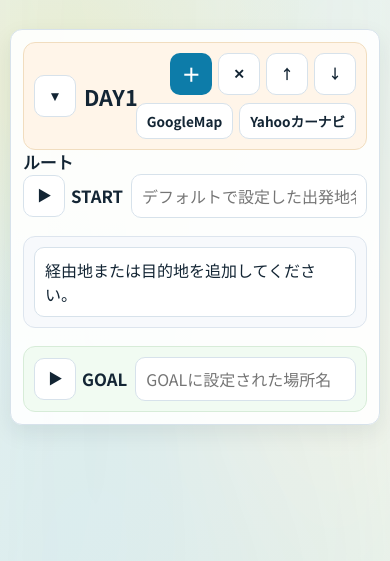
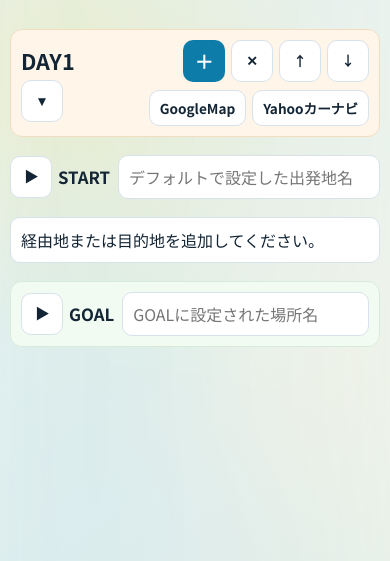
Before and after one commit to kubo-design/notroubletravel, a plain HTML site: page index.html in a window 390 px wide. Shown: the part 47-608 px from the top of the page. Drawn offline with Linux system fonts and the light colour scheme.

Commit message:
update: layout and mobile UI adjustments

```diff
--- a/app.js
+++ b/app.js
@@ -306,9 +306,13 @@ function isMobileDevice() {
 
 function openGoogleMap(url) {
   if (!url) return;
+  if (isMobileDevice()) {
+    // Mobile: avoid popup blockers/extra dialogs from window.open.
+    window.location.href = url;
+    return;
+  }
   const popup = window.open(url, "_blank", "noopener,noreferrer");
   if (popup) return;
-  // Fallback when popup is blocked or in some in-app browsers.
   window.location.href = url;
 }
 
@@ -317,6 +321,10 @@ function openYahooCarNaviRoute(from, to) {
   const toName = (to || "").trim();
   if (!fromName || !toName) return;
   const routeUrl = `https://map.yahoo.co.jp/route/car?from=${encodeURIComponent(fromName)}&to=${encodeURIComponent(toName)}`;
+  if (isMobileDevice()) {
+    window.location.href = routeUrl;
+    return;
+  }
   const popup = window.open(routeUrl, "_blank", "noopener,noreferrer");
   if (popup) return;
   window.location.href = routeUrl;
--- a/index.html
+++ b/index.html
@@ -41,7 +41,6 @@
           </div>
         </div>
         <div class="section-head">
-          <h3>ルート</h3>
         </div>
         <div class="section-block">
           <div class="section-head">
--- a/styles.css
+++ b/styles.css
@@ -49,7 +49,7 @@ body {
 }
 
 .wrap {
-  max-width: 1100px;
+  max-width: 1320px;
   margin: 0 auto;
 }
 
@@ -92,11 +92,11 @@ body {
 }
 
 .card {
-  border: 1px solid var(--line);
-  border-radius: 16px;
-  background: var(--card);
-  box-shadow: 0 8px 22px rgba(19, 37, 52, 0.08);
-  padding: 16px;
+  border: none;
+  border-radius: 0;
+  background: transparent;
+  box-shadow: none;
+  padding: 0;
 }
 
 h2,
@@ -116,13 +116,20 @@ h3 {
 }
 
 .day-title {
-  display: flex;
-  align-items: center;
-  gap: 8px;
+  display: grid;
+  grid-template-columns: 1fr;
+  grid-template-rows: auto auto;
+  row-gap: 4px;
 }
 
 .day-title h2 {
   margin: 0;
+  order: 1;
+}
+
+.day-title .day-accordion-toggle {
+  order: 2;
+  justify-self: start;
 }
 
 .day-actions {
@@ -150,6 +157,7 @@ h3 {
   border: 1px solid #f1ddbf;
   border-radius: 12px;
   padding: 10px;
+  margin-bottom: 18px;
 }
 
 .day-card-head .day-title {
@@ -562,10 +570,10 @@ td {
 .card > #route-list.route-list-plain,
 .day-card-body > #route-list.route-list-plain,
 .day-card-body > [data-day-role="route-list"].route-list-plain {
-  background: #f7f9fc; /* Route list */
-  border: 1px solid #dde5ee;
-  border-radius: 12px;
-  padding: 10px;
+  background: transparent;
+  border: none;
+  border-radius: 0;
+  padding: 0;
 }
 
 .card > .section-block:last-of-type,
@@ -620,6 +628,7 @@ td {
 .status {
   margin-top: 12px;
   font-size: 0.92rem;
+  display: none;
 }
 
 .tiny {
@@ -642,7 +651,7 @@ td {
   margin: 0;
   padding: 0;
   display: grid;
-  gap: 8px;
+  gap: 16px;
 }
 
 .route-origin,
@@ -707,7 +716,7 @@ td {
 
 .route-waypoint-item {
   display: block;
-  padding: 8px;
+  padding: 26px 8px 8px;
 }
 
 .route-waypoint-item.is-empty-waypoint {
@@ -733,9 +742,9 @@ td {
 }
 
 .route-waypoint-body {
-  margin-top: 8px;
+  margin-top: 16px;
   display: grid;
-  gap: 8px;
+  gap: 16px;
 }
 
 .route-waypoint-history-tools {
@@ -989,7 +998,7 @@ td {
   }
 
   .card {
-    padding: 12px;
+    padding: 0;
     border-radius: 12px;
   }
 
```
